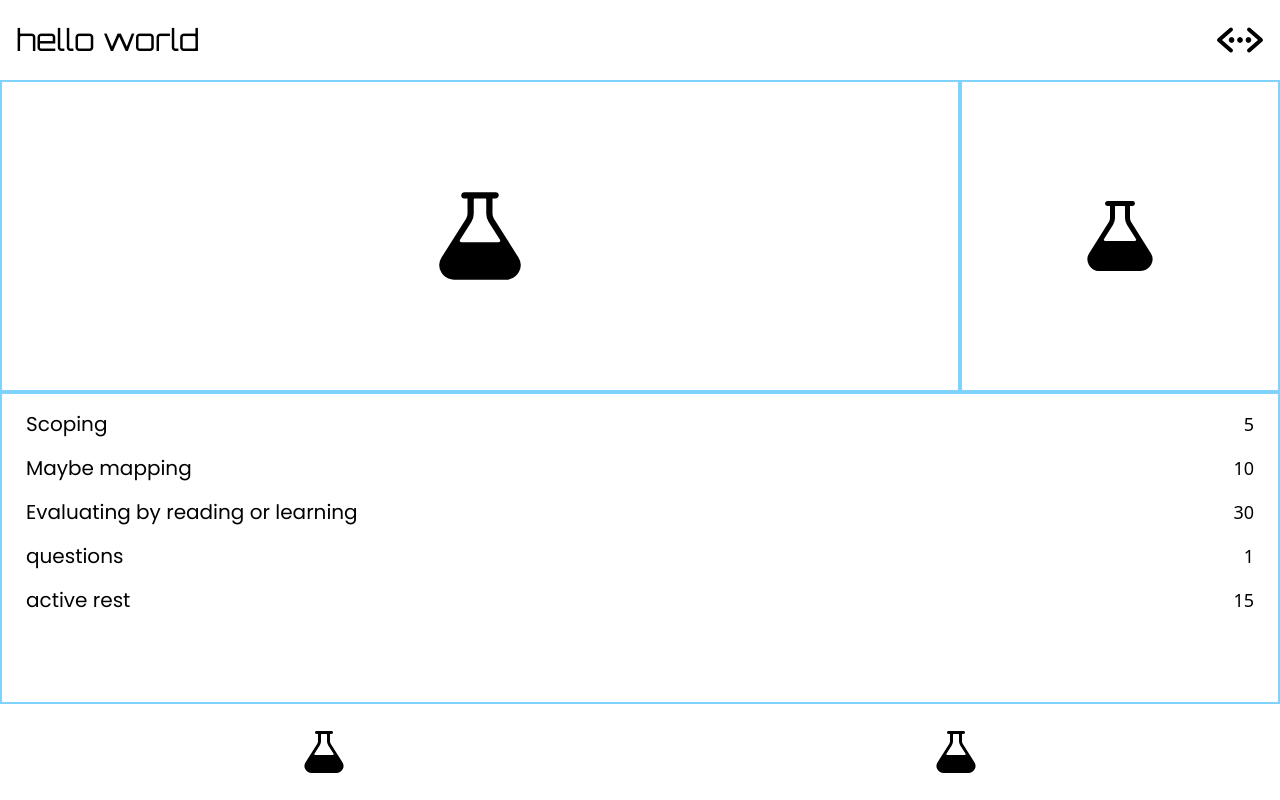
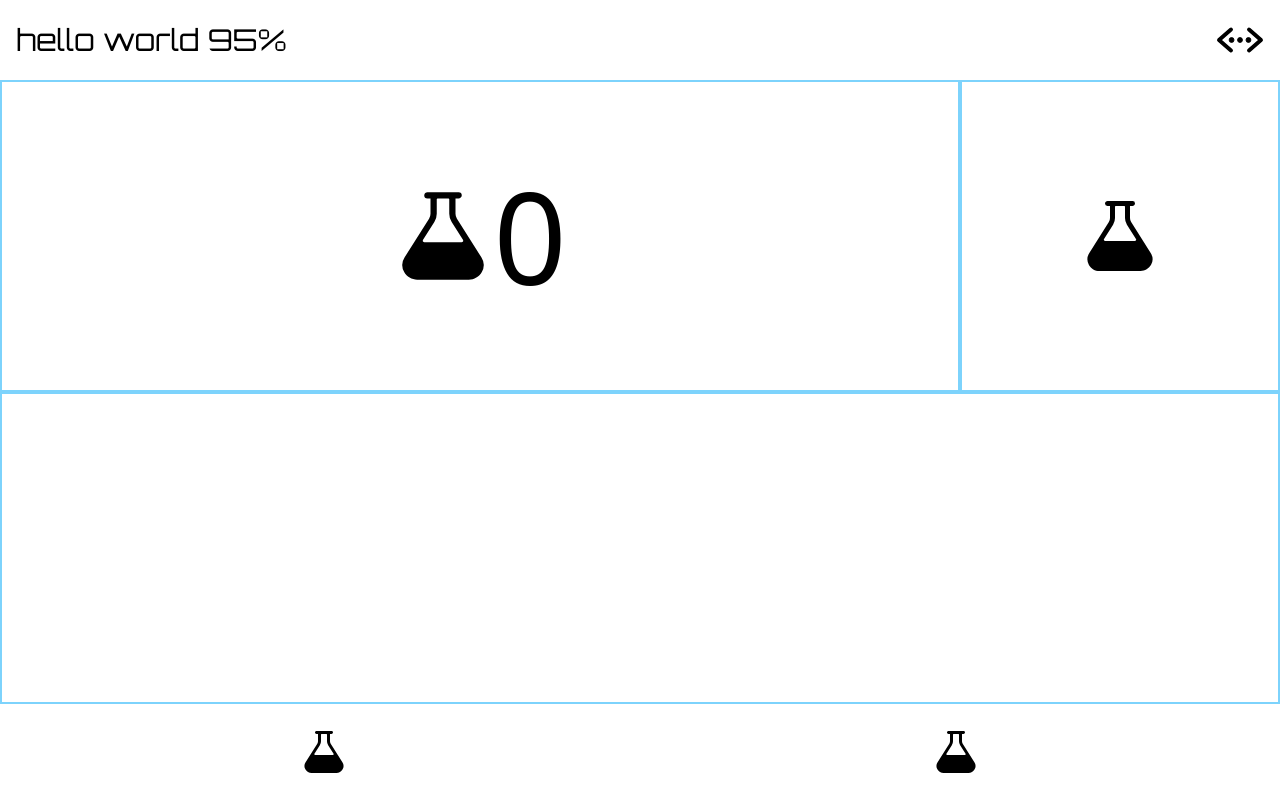
Before and after one commit to Scapy47/Spark, a React (Vite) app: page / in a window 1280 px wide. Built offline with nearby package versions, Linux system fonts and the light colour scheme.

Commit message:
created localstorage hook and done other things

```diff
--- a/dev-dist/sw.js
+++ b/dev-dist/sw.js
@@ -85,7 +85,7 @@ define(['./workbox-9637eeee'], (function (workbox) { 'use strict';
     "revision": "3ca0b8505b4bec776b69afdba2768812"
   }, {
     "url": "index.html",
-    "revision": "0.geq0a0gtl"
+    "revision": "0.8vvtms6je08"
   }], {});
   workbox.cleanupOutdatedCaches();
   workbox.registerRoute(new workbox.NavigationRoute(workbox.createHandlerBoundToURL("index.html"), {
--- a/src/App.jsx
+++ b/src/App.jsx
@@ -11,12 +11,13 @@ function App() {
       <main className='grid grid-cols-4 grid-rows-6 h-full overflow-y-scroll'>
         <section className="col-span-3 row-span-3 border-solid border-2 border-sky-300 flex justify-center items-center">
           <DevFlask size={"100px"} />
+          <Sequence/>
         </section>
         <section className="row-span-3 border-solid border-2 border-sky-300  flex justify-center items-center">
           <DevFlask size={"80px"} />
         </section>
         <section className='row-span-3 col-span-4 border-2 border-sky-300 flex flex-col overflow-y-scroll py-2 px-4'>
-          <Sequence/>
+          {/* <Sequence/> */}
         </section>
       </main>
       <BottomBar />
--- /dev/null
+++ b/src/Hooks/useLocalstorage.js
@@ -0,0 +1,5 @@
+import react, { useState } from 'react'
+
+export default function name() {
+    const [data, setData] = useState()
+}
--- a/src/components/Sequence.jsx
+++ b/src/components/Sequence.jsx
@@ -1,4 +1,4 @@
-import React from 'react'
+import React, { useRef, useState } from 'react'
 
 const Sequence = () => {
     const study = [
@@ -9,19 +9,36 @@ const Sequence = () => {
         ["active rest", 15]
     ]
 
+    // const [timer, setTimer] = useState(0)
+    // const Timer = (arr) => {
+    //     const timerTime = useRef(arr[1])
+    //     const Min = useRef(new Date().getMinutes())
+    //     setInterval(() => {
+    //         const currentTime = new Date().getMinutes()
+    //         setTimer((Min.current + timerTime.current) - currentTime)
+    //     }, 1000)
+    // }
+    // Timer(study[0])
 
+    const [timer, setTimer] = useState(0)
+    const Timer = (arr) => {
+
+    }
+    Timer(study[0])
 
     return (
         <>
+
+            <p className='text-9xl'>{timer}</p>
             {
-                study.map((arr, index) => {
-                    return (
-                        <div className='flex justify-between w-full p-2' key={index}>
-                            <p className='font-poppins text-xl'>{arr[0]}</p>
-                            <p className='text-lg'>{arr[1]}</p>
-                        </div>
-                    )
-                })
+                // study.map((arr, index) => {
+                //     return (
+                //         <div className='flex justify-between w-full p-2' key={index}>
+                //             <p className='font-poppins text-xl'>{arr[0]}</p>
+                //             <p className='text-lg'>{arr[1]}</p>
+                //         </div>
+                //     )
+                // })
             }
         </>
     )
--- a/src/components/TopBar.jsx
+++ b/src/components/TopBar.jsx
@@ -6,7 +6,7 @@ const TopBar = () => {
     return (
         <>
             <header className='flex sticky top-0 justify-between items-center w-full z-50 p-4'>
-                <p className="text-3xl font-Orbitron">hello world</p>
+                <p className="text-3xl font-Orbitron">hello world 95%</p>
                 <nav className='flex justify-center items-center'>
                     <IoCodeWorking size={"3em"}/>
                 </nav>
--- a/src/imports.css
+++ b/src/imports.css
@@ -1 +1,7 @@
 @import url('https://fonts.googleapis.com/css2?family=Orbitron:wght@400..900&family=Poppins:ital,wght@0,100;0,200;0,300;0,400;0,500;0,600;0,700;0,800;0,900;1,100;1,200;1,300;1,400;1,500;1,600;1,700;1,800;1,900&display=swap');
+
+/* font used */
+/*
+    Orbitron
+    Cutive Mono
+ */
```
Also changed, not shown: 1 other file (tests, documents, lock files or other folders).
